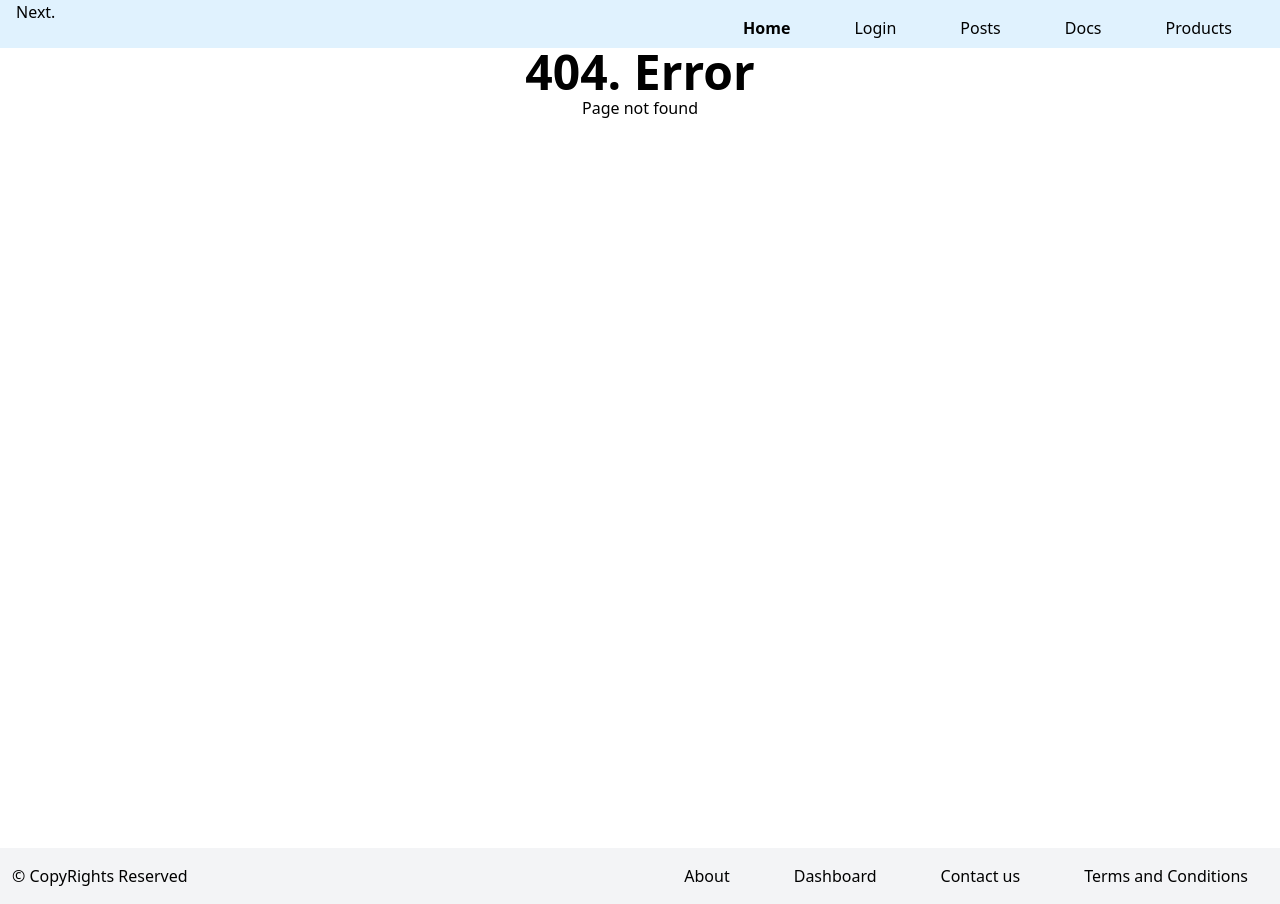
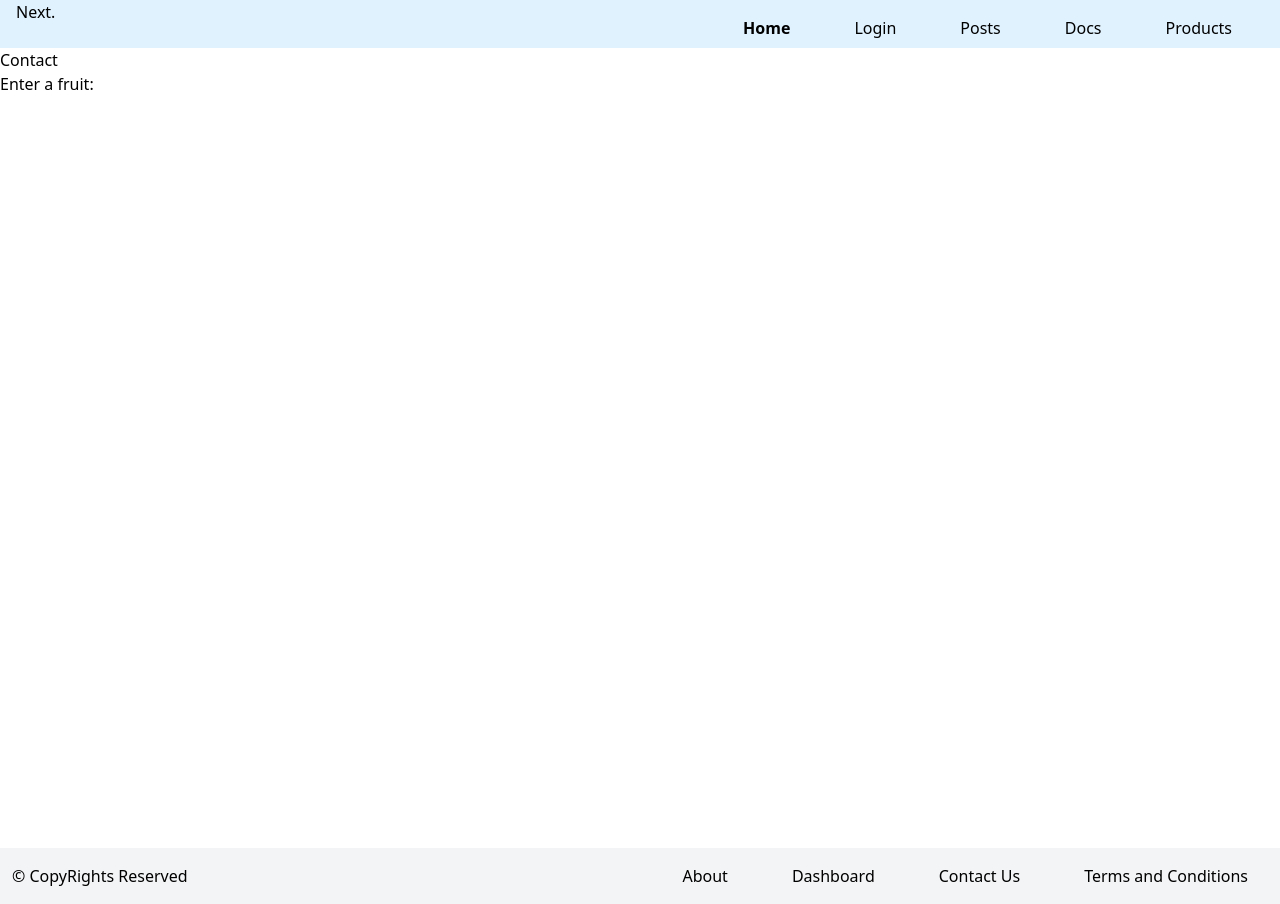
Before and after one commit to axai-kaizoku/learning-next, a Next.js app: page /contact in a window 1280 px wide. Before the commit this address had no page. Built offline with nearby package versions, Linux system fonts and the light colour scheme.

Commit message:
Add autocomplete

```diff
--- /dev/null
+++ b/src/app/about/page.tsx
@@ -0,0 +1,12 @@
+import Search from "@/components/Search";
+
+const About = () => {
+    return (
+        <div>
+           <Search/>
+
+        </div>
+    )
+}
+
+export default About;
--- /dev/null
+++ b/src/app/contact/page.tsx
@@ -0,0 +1,14 @@
+
+import AutoComplete from "@/components/AutoComplete";
+import React from "react";
+
+const Contact = () => {
+    return (
+        <div>
+            <h1>Contact</h1>
+             <AutoComplete/>
+        </div>
+    )
+}
+
+export default Contact;
--- /dev/null
+++ b/src/components/AutoComplete.tsx
@@ -0,0 +1,58 @@
+'use client';
+import * as React from "react";
+import Downshift from "downshift";
+const items = [
+   { value: "apple" },
+   { value: "pear" },
+   { value: "orange" },
+   { value: "grape" },
+   { value: "banana" },
+];
+
+export default function AutoComplete() {
+   return (
+      <Downshift
+         onChange={(selection) =>
+           alert(
+             selection ? `You selected ${selection.value}` : "Selection Cleared"
+            )
+         }
+         itemToString={(item) => (item ? item.value : "")}>
+      {({
+         getInputProps,
+         getItemProps,
+         getLabelProps,
+         getMenuProps,
+         isOpen,
+         inputValue,
+         highlightedIndex,
+         selectedItem,
+         getRootProps,
+   }) => (
+      <div>
+      <label {...getLabelProps()}>Enter a fruit: </label>
+      <div
+         style={{ display: "inline-block" }}
+         {...getRootProps({}, { suppressRefError: true })}
+         >
+         <input {...getInputProps()} />
+         </div>
+         <ul {...getMenuProps()}>
+            {isOpen
+               ? items
+                  .filter(
+                   (item) => !inputValue || item.value.includes(inputValue)).map((item,  index)=> (
+               <li
+               {...getItemProps({
+               key: item.value,
+               index,
+               item,
+               style: {
+               backgroundColor:
+               highlightedIndex === index ? "lightgray" : "white",fontWeight: selectedItem === item ?"bold" : "normal",},})}>{item.value}</li>)): null}
+               </ul>
+             </div>
+         )}
+      </Downshift>
+   );
+}
--- a/src/components/Footer.tsx
+++ b/src/components/Footer.tsx
@@ -6,11 +6,14 @@ const Footer = () => {
 		<footer className="w-full h-fit py-4  bg-gray-100 flex flex-row justify-between ">
 			<p className="px-3">&copy; CopyRights Reserved</p>
 			<ul className="flex flex-row">
-				<li className="px-8">About</li>
+				<li className="px-8">
+					<Link href="/about">About</Link></li>
 				<li className="px-8">
 					<Link href="/dashboard">Dashboard</Link>
 				</li>
-				<li className="px-8">Contact us</li>
+				<li className="px-8">
+					<Link href="/contact">Contact Us</Link>
+					</li>
 				<li className="px-8">Terms and Conditions</li>
 			</ul>
 		</footer>
--- /dev/null
+++ b/src/components/Search.tsx
@@ -0,0 +1,10 @@
+const Search = () => {
+    return (
+        <div className="m-8 text-center">
+            <h1 className="text-4xl font-bold">Search</h1>
+            <input type="text" placeholder="Search Functionality" className="text-2xl p-2 px-4 m-8"/>
+        </div>
+    )
+}
+
+export default Search;
```
Also changed, not shown: package.json (+6 -5 lines), 1 other file (tests, documents, lock files or other folders).
